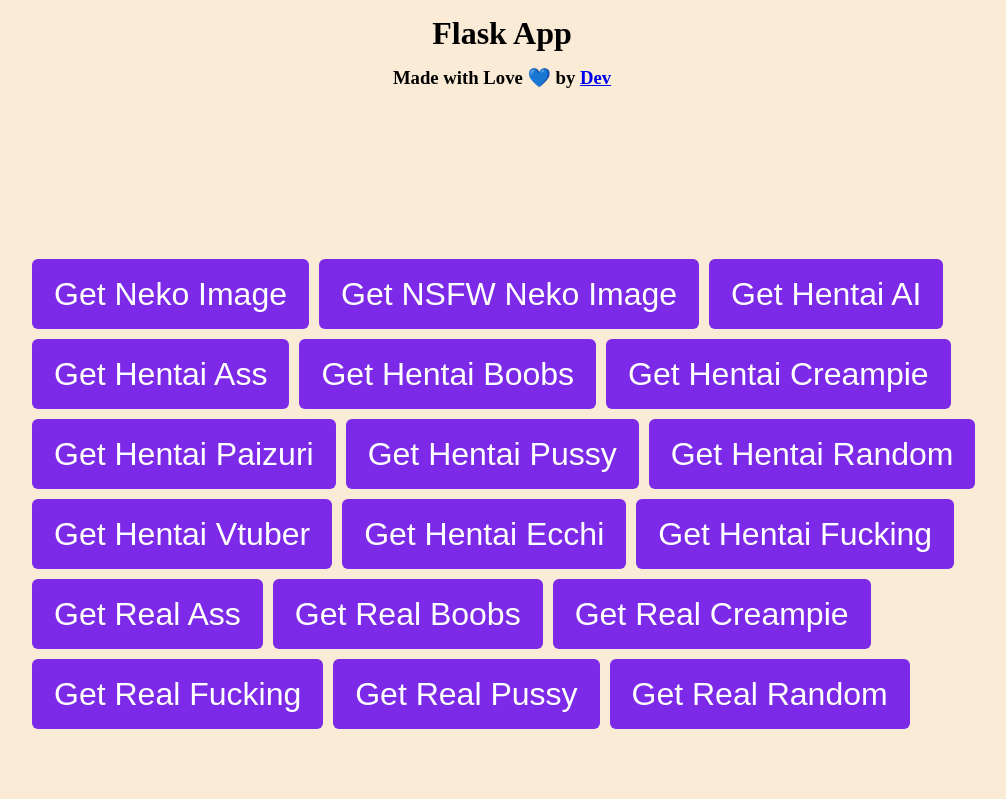
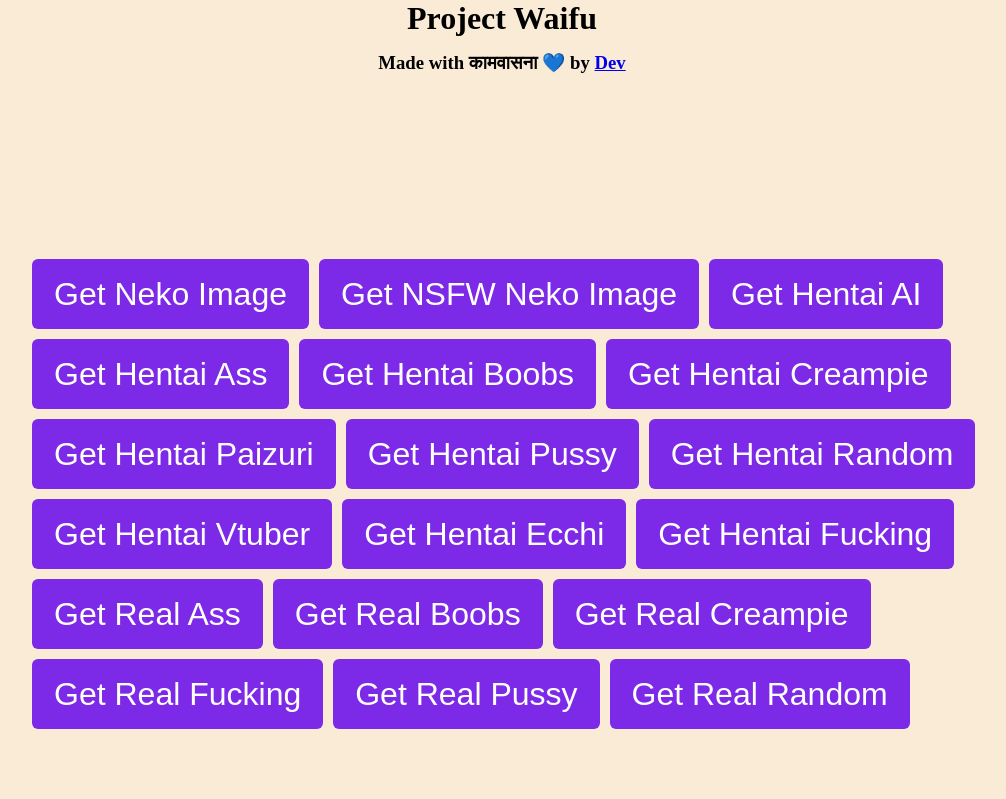
Before and after one commit to devmehta35/project-waifu, a Flask app: page / in a window 1280 px wide. Shown: the top 799 px of the page, without its empty margins (138-1144 px from the left). Run offline with Flask 3, Linux system fonts and the light colour scheme.

Commit message:
headings updated..

```diff
--- a/api/templates/image.html
+++ b/api/templates/image.html
@@ -123,7 +123,7 @@
 </head>
 <body>
     <div class="main">
-        <h1>Here is your image:</h1>
+        <h1>Waifu image:</h1>
         <img id="imageUrl" src="{{ image_url }}" alt="Image from nekos.pro">
         <button onclick="window.location.href='/'">Go Back</button>
     </div>
--- a/api/templates/index.html
+++ b/api/templates/index.html
@@ -126,8 +126,8 @@
 
 <body>
     <div class="main">
-        <h1 style="text-align: center; padding:15px">Flask App</h1>
-        <h3 style="text-align: center;">Made with Love <span>💙</span> by <a href="https://www.instagram.com/dev_1.1.1.1">Dev</a></h3>
+        <h1 style="text-align: center;">Project Waifu</h1>
+        <h3 style="text-align: center; padding: 15px;">Made with कामवासना <span>💙</span> by <a href="https://www.instagram.com/dev_1.1.1.1">Dev</a></h3>
         <div class="buttons">
             <button onclick="window.location.href='/neko'">Get Neko Image</button>
             <button onclick="window.location.href='/nsfw-neko'">Get NSFW Neko Image</button>
```
